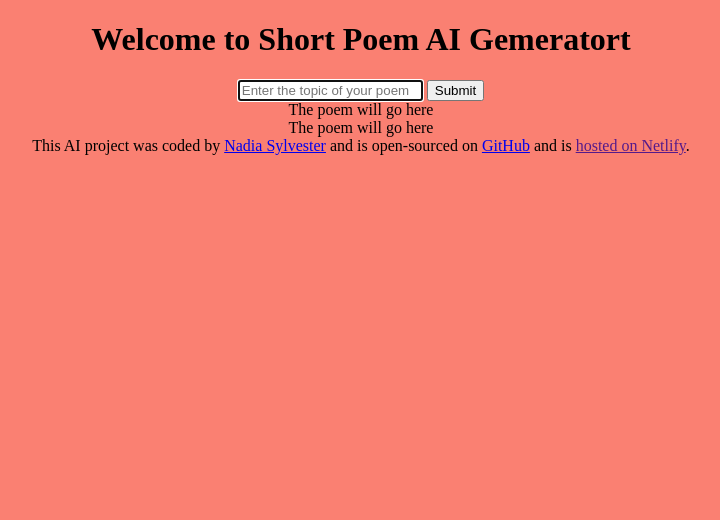
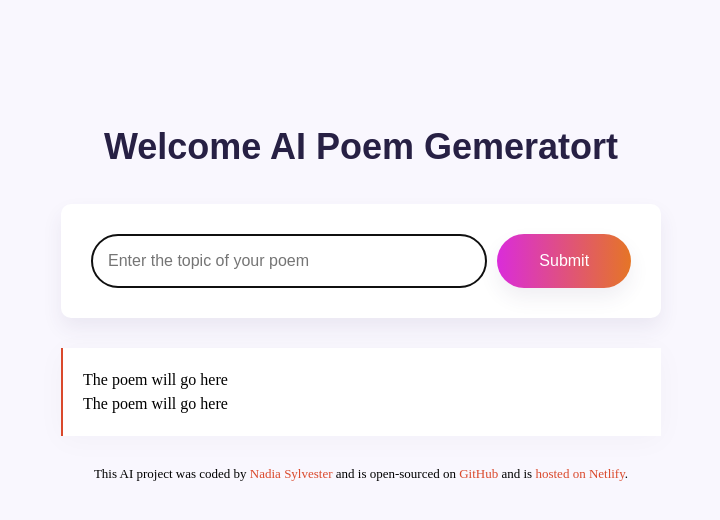
Before and after one commit to Nadya58s/short_poem_generator, a plain HTML site: page index.html in a window 1280 px wide. Shown: the whole page, without its empty margins (279-999 px from the left). Drawn offline with Linux system fonts and the light colour scheme.

Commit message:
Added styling to the project

```diff
--- a/index.html
+++ b/index.html
@@ -4,11 +4,12 @@
     <meta charset="UTF-8" />
     <meta name="viewport" content="width=device-width, initial-scale=1.0" />
     <link rel="stylesheet" href="src/styles.css" />
-    <title>Short Poem AI Gemeratort</title>
+    <title>AI Poem Gemeratort</title>
   </head>
   <body>
+    <div class="container">
       <header>
-      <h1>Welcome to Short Poem AI Gemeratort</h1>
+        <h1>Welcome AI Poem Gemeratort</h1>
       </header>
 
       <!-- main actions -->
@@ -20,14 +21,17 @@
             autofocus
             required
             autocomplete="off"
+            class="instructions"
           />
-        <input type="submit" />
+          <input type="submit" class="submit-button" />
           <!-- submit button -->
         </form>
         <!-- user can see the generated poem here -->
+        <div class="poem">
           The poem will go here
           <br />
           The poem will go here
+        </div>
       </main>
       <!-- user can enter a topic here -->
 
@@ -47,7 +51,7 @@
         and is
         <a href="" target="_blank">hosted on Netlify</a>.
       </footer>
-
+    </div>
     <script src="./src/index.js"></script>
   </body>
 </html>
--- a/src/styles.css
+++ b/src/styles.css
@@ -1,4 +1,72 @@
 body {
-  background: salmon;
+  background-color: #f9f7fe;
+}
+
+a {
+  color: #da492c;
+  text-decoration: none;
+}
+
+.container {
+  margin: 120px auto;
+  max-width: 600px;
+}
+
+header {
+  margin-bottom: 30px;
+}
+
+h1 {
+  font-family: "Poppins", sans-serif;
   text-align: center;
+  font-weight: 800;
+  font-size: 36px;
+  line-height: 1.5; /* 50px */
+  color: #272044;
 }
+
+form {
+  padding: 30px;
+  background-color: #fff;
+  border-radius: 10px;
+  box-shadow: 0 10px 20px rgba(65, 50, 100, 0.08);
+  display: flex;
+  margin-bottom: 30px;
+}
+
+.instructions {
+  padding: 16px;
+  border: 1px solid rgba(39, 33, 66, 0.5);
+  width: 80%;
+  font-size: 16px;
+  border-radius: 50px;
+  line-height: 20px;
+  color: #272044;
+}
+
+.submit-button {
+  margin-left: 10px;
+  background: linear-gradient(90deg, #da2cda 0%, #e57526 100%);
+  color: white;
+  border-radius: 50px;
+  border: none;
+  padding: 14px 24px;
+  width: 150px;
+  font-size: 16px;
+  box-shadow: 0 10px 20px rgba(65, 50, 100, 0.08);
+}
+
+.poem {
+  font-size: 16px;
+  background-color: #fff;
+  padding: 20px;
+  line-height: 1.5;
+  border-left: 2.5px solid #da492c;
+  box-shadow: 0px 4px 30px 0px rgba(39, 33, 66, 0.03);
+}
+
+footer {
+  text-align: center;
+  font-size: 13px;
+  margin-top: 30px;
+}
```
Lines whose indentation alone changed are shown as unchanged.
